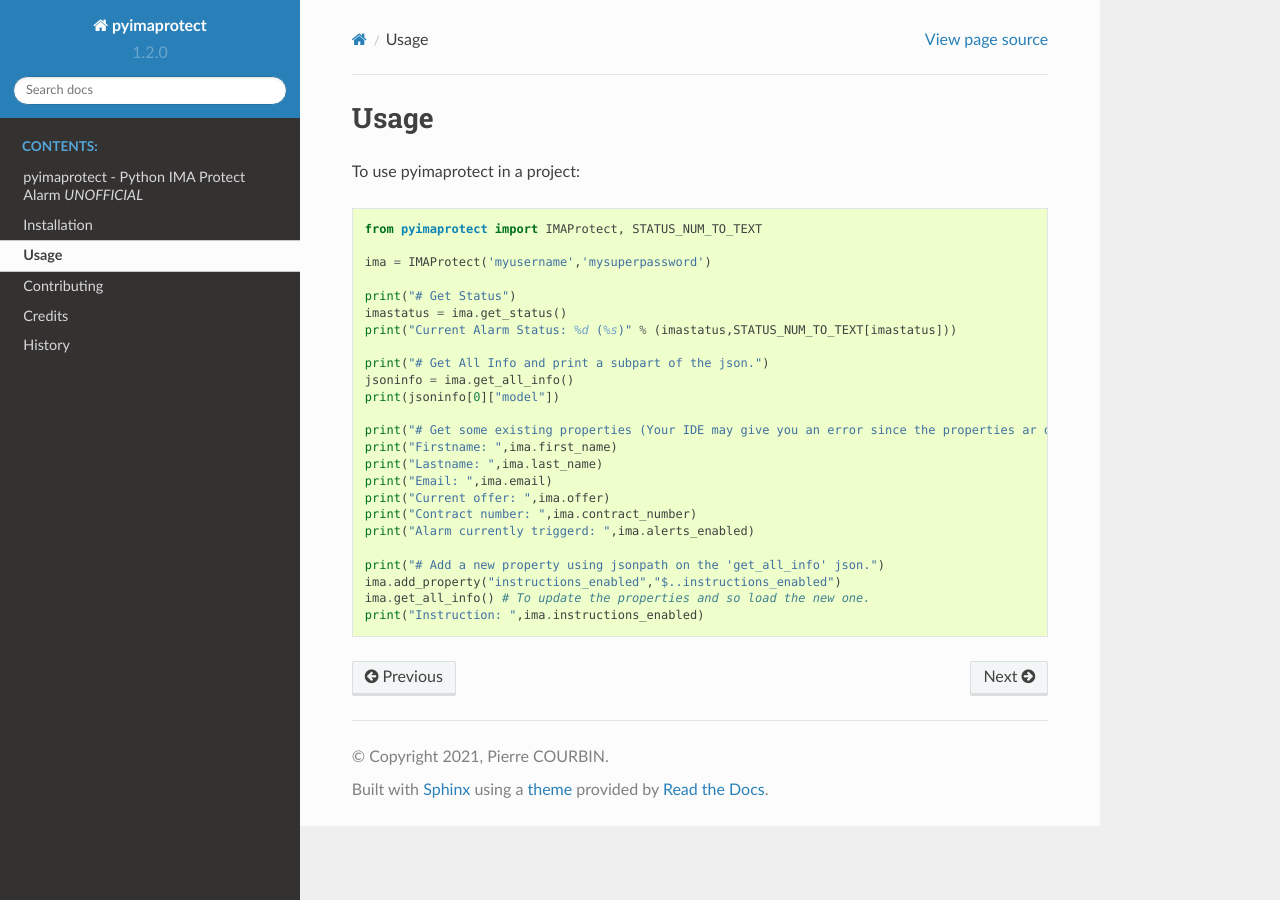
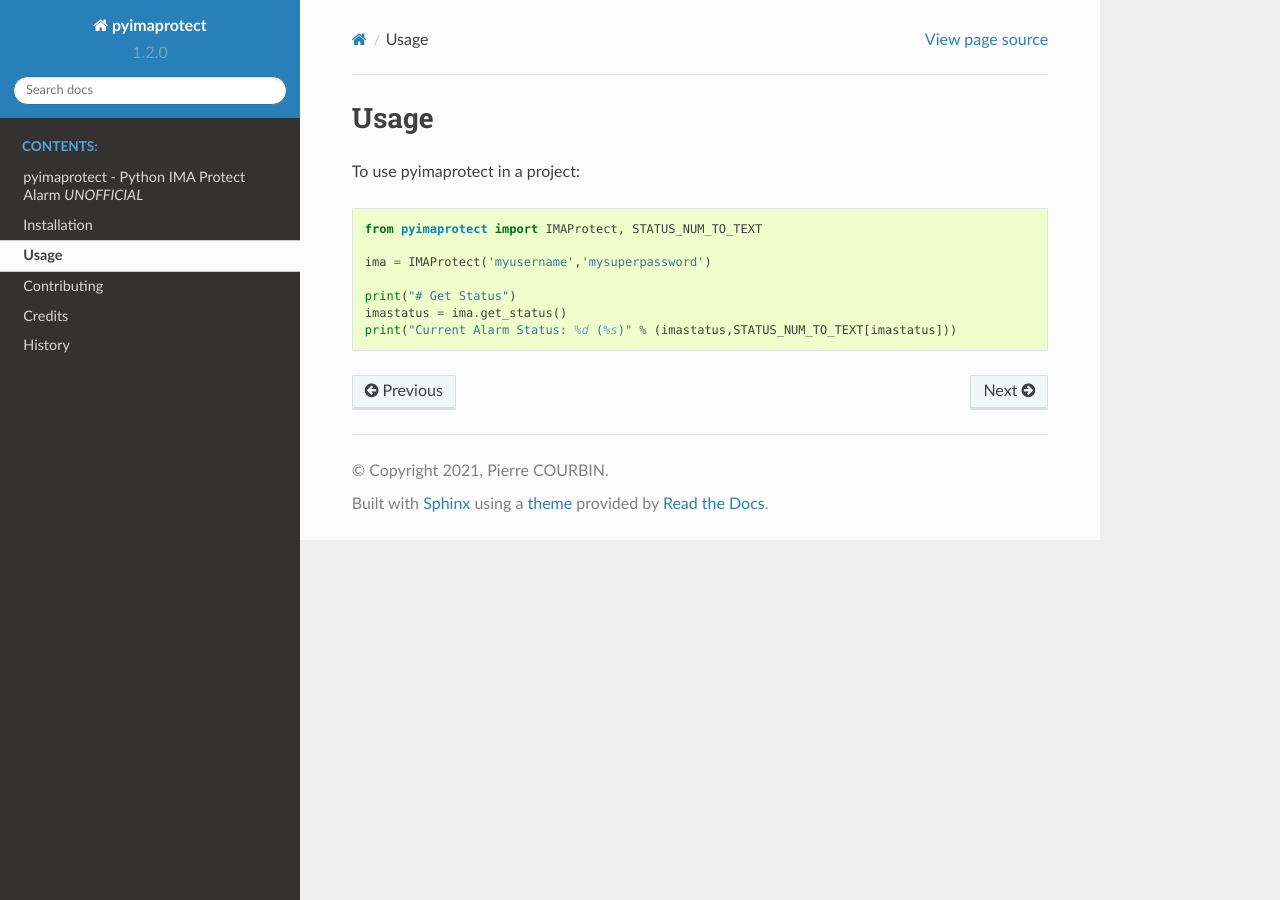
Before and after one commit to pcourbin/pyimaprotect, a Sphinx documentation site: the page built from docs/usage.rst, in a window 1280 px wide. Built offline with Sphinx 7.4.7 and the Read the Docs theme 2.0.0, drawn with Linux system fonts in a browser that asks for light colours.

Commit message:
Update using new IMAProtect "API"

```diff
--- a/HISTORY.rst
+++ b/HISTORY.rst
@@ -1,6 +1,12 @@
 =======
 History
 =======
+
+2.0.0 (2021-05-09)
+------------------
+
+* Update using new IMAProtect "API"
+* No more other info (name, contract, etc.), only alarm status but faster result.
 
 1.0.0 (2021-04-11)
 ------------------
--- a/docs/usage.rst
+++ b/docs/usage.rst
@@ -11,20 +11,3 @@ To use pyimaprotect in a project::
     print("# Get Status")
     imastatus = ima.get_status()
     print("Current Alarm Status: %d (%s)" % (imastatus,STATUS_NUM_TO_TEXT[imastatus]))
-
-    print("# Get All Info and print a subpart of the json.")
-    jsoninfo = ima.get_all_info()
-    print(jsoninfo[0]["model"])
-
-    print("# Get some existing properties (Your IDE may give you an error since the properties ar dynamically loaded)")
-    print("Firstname: ",ima.first_name)
-    print("Lastname: ",ima.last_name)
-    print("Email: ",ima.email)
-    print("Current offer: ",ima.offer)
-    print("Contract number: ",ima.contract_number)
-    print("Alarm currently triggerd: ",ima.alerts_enabled)
-
-    print("# Add a new property using jsonpath on the 'get_all_info' json.")
-    ima.add_property("instructions_enabled","$..instructions_enabled")
-    ima.get_all_info() # To update the properties and so load the new one.
-    print("Instruction: ",ima.instructions_enabled)
--- a/requirements.txt
+++ /dev/null
@@ -1 +0,0 @@
-jsonpath_ng==1.5.2
```
Also changed, not shown: README.rst (+5 -17 lines), pyimaprotect/__init__.py (+30 -24 lines), setup.cfg (+22 -2 lines), .pre-commit-config.yaml (added), 3 other files.
